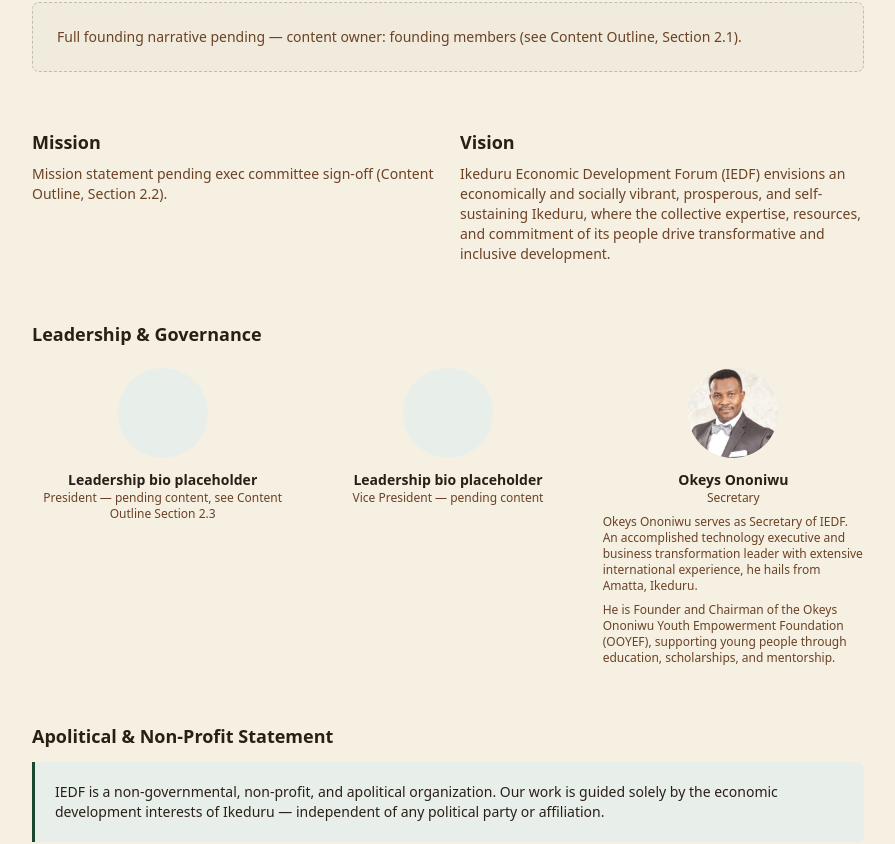
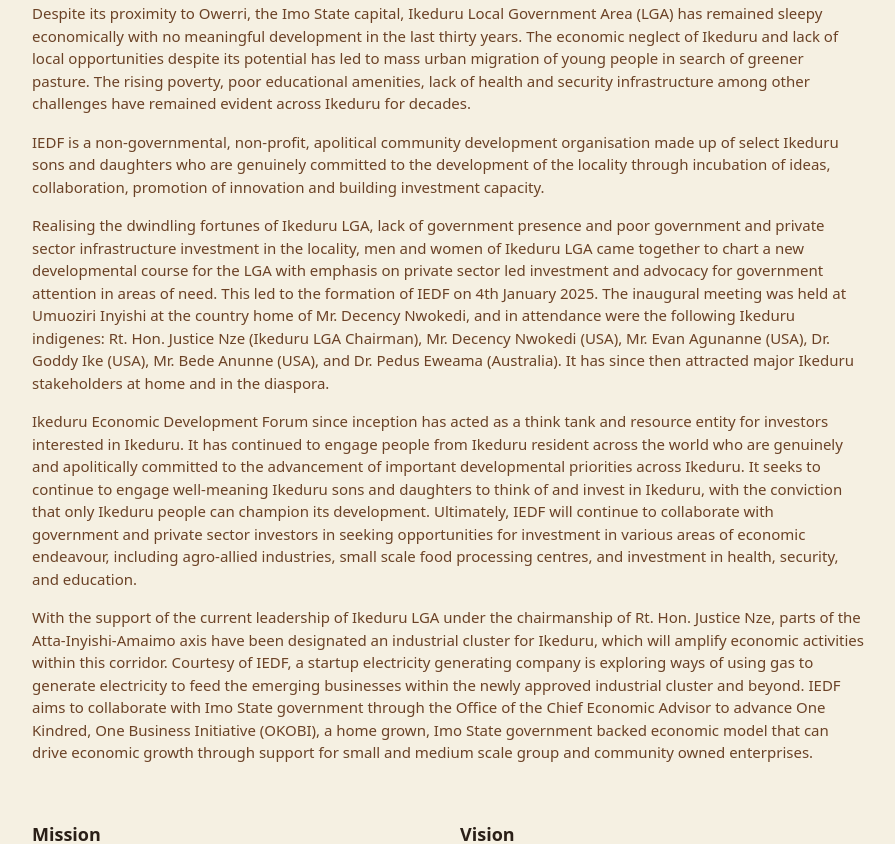
Before and after one commit to Okeys0/iedf-site, a Next.js app: page /en/about in a window 1280 px wide. Shown: the part 356-1200 px from the top of the page, without its empty margins (192-1087 px from the left). Built offline with nearby package versions, Linux system fonts and the light colour scheme; no server answers.

Commit message:
Add full founding narrative to Our Story

```diff
--- a/app/[locale]/about/page.tsx
+++ b/app/[locale]/about/page.tsx
@@ -55,14 +55,70 @@ export default function AboutPage() {
       </section>
 
       {/*
-        Full narrative (400–600 words per Content Outline Section 2.1) goes here.
-        Content owner: founding members — this page needs first-person
-        institutional memory, not just facts, so it's intentionally left
-        as a placeholder pending that content.
+        Full founding narrative — provided directly by IEDF (founding
+        members' account), July 2026. Per Content Outline Section 2.1,
+        this is the credibility-anchor content for diaspora visitors.
+        Minor copyedits made for web readability (e.g. "chat a new
+        developmental course" -> "chart", a stray comma spacing fix) —
+        no factual/substantive changes to names, dates, or events.
       */}
-      <section className="mb-14 rounded-[7px] border border-dashed border-black/20 bg-black/[0.02] p-6 text-sm text-[var(--color-soil)]">
-        Full founding narrative pending — content owner: founding members
-        (see Content Outline, Section 2.1).
+      <section className="mb-14 space-y-4 text-[15px] text-[var(--color-soil)]">
+        <p>
+          Despite its proximity to Owerri, the Imo State capital, Ikeduru Local
+          Government Area (LGA) has remained sleepy economically with no meaningful
+          development in the last thirty years. The economic neglect of Ikeduru and
+          lack of local opportunities despite its potential has led to mass urban
+          migration of young people in search of greener pasture. The rising poverty,
+          poor educational amenities, lack of health and security infrastructure
+          among other challenges have remained evident across Ikeduru for decades.
+        </p>
+        <p>
+          IEDF is a non-governmental, non-profit, apolitical community development
+          organisation made up of select Ikeduru sons and daughters who are genuinely
+          committed to the development of the locality through incubation of ideas,
+          collaboration, promotion of innovation and building investment capacity.
+        </p>
+        <p>
+          Realising the dwindling fortunes of Ikeduru LGA, lack of government
+          presence and poor government and private sector infrastructure investment
+          in the locality, men and women of Ikeduru LGA came together to chart a new
+          developmental course for the LGA with emphasis on private sector led
+          investment and advocacy for government attention in areas of need. This
+          led to the formation of IEDF on 4th January 2025. The inaugural meeting was
+          held at Umuoziri Inyishi at the country home of Mr. Decency Nwokedi, and in
+          attendance were the following Ikeduru indigenes: Rt. Hon. Justice Nze
+          (Ikeduru LGA Chairman), Mr. Decency Nwokedi (USA), Mr. Evan Agunanne (USA),
+          Dr. Goddy Ike (USA), Mr. Bede Anunne (USA), and Dr. Pedus Eweama
+          (Australia). It has since then attracted major Ikeduru stakeholders at
+          home and in the diaspora.
+        </p>
+        <p>
+          Ikeduru Economic Development Forum since inception has acted as a think
+          tank and resource entity for investors interested in Ikeduru. It has
+          continued to engage people from Ikeduru resident across the world who are
+          genuinely and apolitically committed to the advancement of important
+          developmental priorities across Ikeduru. It seeks to continue to engage
+          well-meaning Ikeduru sons and daughters to think of and invest in Ikeduru,
+          with the conviction that only Ikeduru people can champion its development.
+          Ultimately, IEDF will continue to collaborate with government and private
+          sector investors in seeking opportunities for investment in various areas
+          of economic endeavour, including agro-allied industries, small scale food
+          processing centres, and investment in health, security, and education.
+        </p>
+        <p>
+          With the support of the current leadership of Ikeduru LGA under the
+          chairmanship of Rt. Hon. Justice Nze, parts of the Atta-Inyishi-Amaimo axis
+          have been designated an industrial cluster for Ikeduru, which will
+          amplify economic activities within this corridor. Courtesy of IEDF, a
+          startup electricity generating company is exploring ways of using gas to
+          generate electricity to feed the emerging businesses within the newly
+          approved industrial cluster and beyond. IEDF aims to collaborate with Imo
+          State government through the Office of the Chief Economic Advisor to
+          advance One Kindred, One Business Initiative (OKOBI), a home grown, Imo
+          State government backed economic model that can drive economic growth
+          through support for small and medium scale group and community owned
+          enterprises.
+        </p>
       </section>
 
       <section className="mb-14 grid grid-cols-1 gap-6 sm:grid-cols-2">
```
Also changed, not shown: 1 other file (tests, documents, lock files or other folders).
